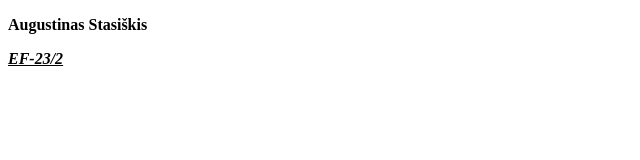
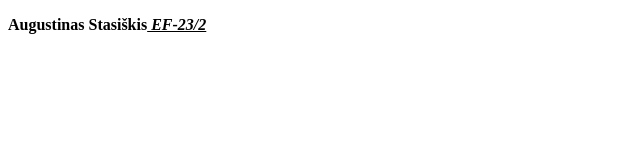
Before and after one commit to Augu000/GitHub.io, a plain HTML site: page index.html in a window 1280 px wide. Shown: the whole page, without its empty margins (0-640 px from the left). Drawn offline with Linux system fonts and the light colour scheme.

Commit message:
Update index.html

```diff
--- a/index.html
+++ b/index.html
@@ -8,7 +8,7 @@
     <title>Document</title>
 </head>
 <body>
-    <p><b>Augustinas Stasiškis</p><u><i> EF-23/2</u></i></p>
+    <p><b>Augustinas Stasiškis<u><i> EF-23/2</u></i></p>
 
 
 </body>
```
